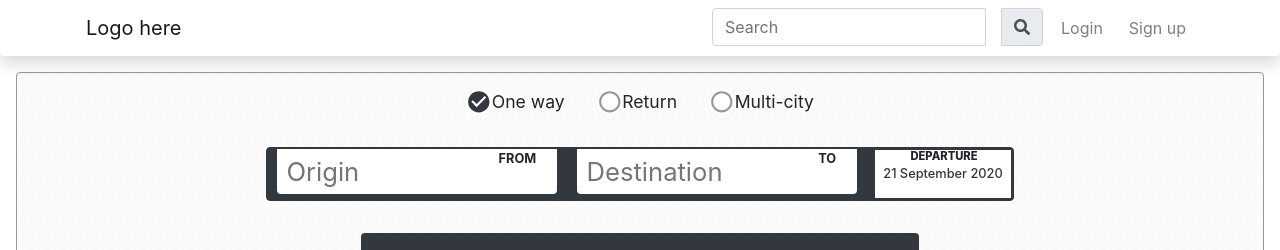
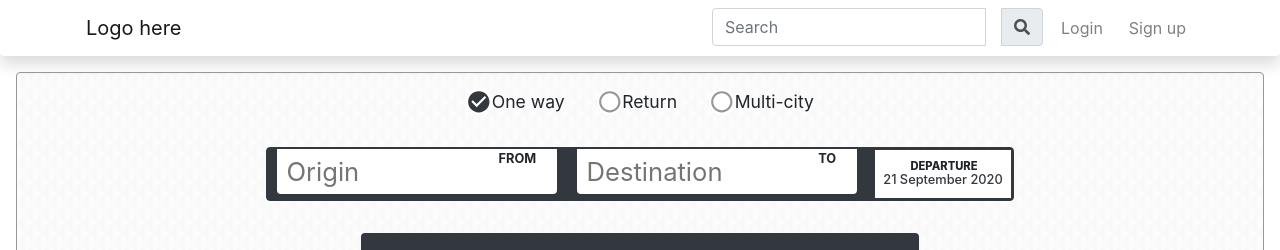
Before and after one commit to adirozaq8/flight-app, a React (Create React App) app in the folder client/: page / in a window 1280 px wide. Shown: the top 250 px of the page. Built offline with nearby package versions, Linux system fonts and the light colour scheme; no server answers.

Commit message:
minor fixes

```diff
--- a/client/src/components/travelform/TravelForm.css
+++ b/client/src/components/travelform/TravelForm.css
@@ -192,14 +192,16 @@
   font-size: 70%;
   text-transform: uppercase;
   font-weight: 800;
-  top: 0rem;
+  top: 0.6rem;
   left: 0;
   right: 0;
   z-index: 1;
+  pointer-events: none;
 }
 .TravelForm .CustomInput__btn {
   height: var(--inputHeight);
   width: 100%;
+  padding-top: 0.8rem;
 }
 .TravelForm__datepicker-wrapper {
   height: var(--inputHeight);
--- a/client/src/components/travelform/components/TravelFormInput.jsx
+++ b/client/src/components/travelform/components/TravelFormInput.jsx
@@ -180,13 +180,13 @@ const TravelFormInput = () => {
       })}
       <div className="TravelForm__control-group-wrapper TravelForm__date-group-wrapper">
         <div className="TravelForm__date-header">
-          <label htmlFor="TravelDepart">Departure</label>
-          <DateInput className="TravelForm__date" id="TravelDepart" />
+          <label>Departure</label>
+          <DateInput className="TravelForm__date" />
         </div>
         {travelForm.travelType === 1 && (
           <div className="TravelForm__date-header">
-            <label htmlFor="TravelReturn">Return</label>
-            <DateInput className="TravelForm__date" id="TravelReturn" />
+            <label>Return</label>
+            <DateInput className="TravelForm__date" />
           </div>
         )}
       </div>
--- a/client/src/components/travelform/components/dateinput/DateInput.jsx
+++ b/client/src/components/travelform/components/dateinput/DateInput.jsx
@@ -15,7 +15,6 @@ class DateInput extends React.Component {
     };
     this.handleChange = this.handleChange.bind(this);
   }
-
   handleChange = (date) => {
     this.setState({
       date: date,
--- a/client/src/redux/reducers/travelform.reducer.js
+++ b/client/src/redux/reducers/travelform.reducer.js
@@ -6,6 +6,7 @@ const INITIAL_STATE = {
   sugListLen: 15,
   airDb: null,
   airports: null,
+  currentLabel: "",
   cityInputTemplate: {
     from: {
       title: "From",
```
